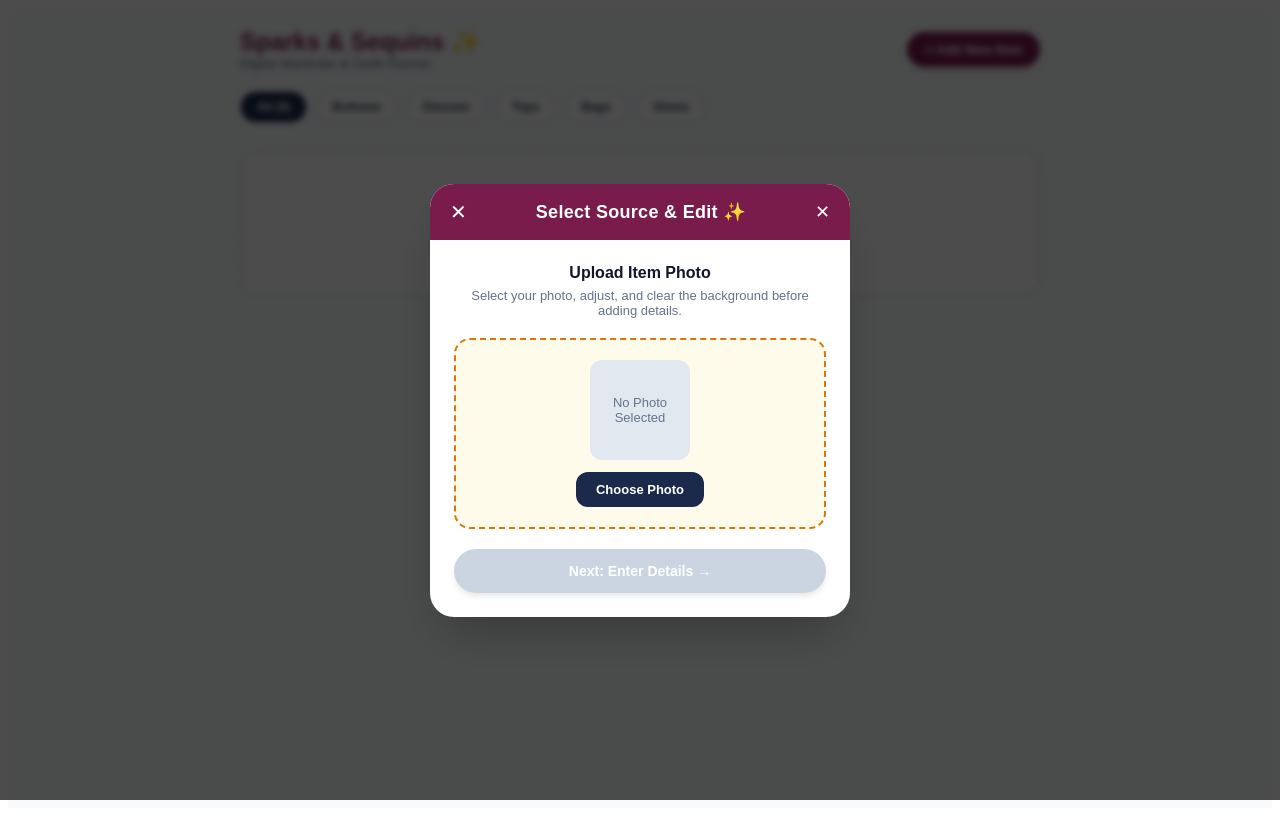
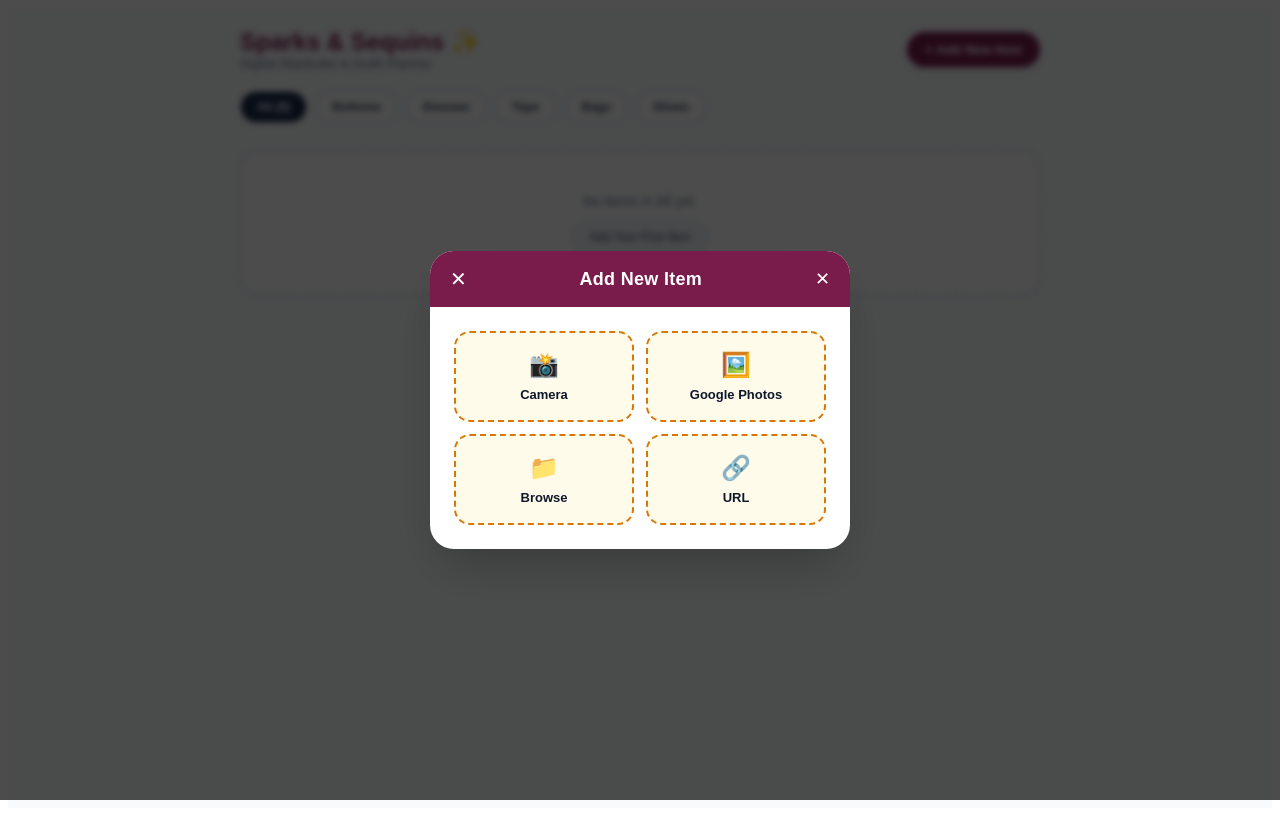
Before and after one commit to vhMarle/digital-styling, a React (Vite) app: page / in a window 1280 px wide. Both pictures are taken after a click on the button "+ Add New Item". Built offline with nearby package versions, Linux system fonts and the light colour scheme.

Commit message:
Restore original multi-step UI layout with working background removal and success popup

```diff
--- a/src/components/AddItem.jsx
+++ b/src/components/AddItem.jsx
@@ -11,7 +11,7 @@ const SUBCATEGORIES = {
 };
 
 export default function AddItem({ onClose, onAddItem }) {
-  // Step management: 1 = Source Upload & Background Removal, 2 = Item Details Form
+  // Step management: 1 = Source Selection & Background Removal, 2 = Item Details Form
   const [step, setStep] = useState(1);
 
   const [file, setFile] = useState(null);
@@ -19,7 +19,7 @@ export default function AddItem({ onClose, onAddItem }) {
   const [processedImageUrl, setProcessedImageUrl] = useState('');
   const [isRemovingBg, setIsRemovingBg] = useState(false);
 
-  // Form fields (initialized empty so you only fill in what you know)
+  // Form fields (initialized empty)
   const [category, setCategory] = useState('Tops');
   const [subcategory, setSubcategory] = useState('Sweaters');
   const [color, setColor] = useState('');
@@ -122,7 +122,7 @@ export default function AddItem({ onClose, onAddItem }) {
             {step === 2 ? '‹' : '✕'}
           </button>
           <h2 style={{ margin: 0, fontSize: '18px', fontWeight: '600', letterSpacing: '0.3px' }}>
-            {step === 1 ? 'Select Source & Edit ✨' : 'Add New Item Details ✨'}
+            Add New Item
           </h2>
           <button
             type="button"
@@ -133,33 +133,88 @@ export default function AddItem({ onClose, onAddItem }) {
           </button>
         </div>
 
-        {/* STEP 1: Source Selection & Background Removal */}
+        {/* STEP 1: Source Selection Icons & Background Removal */}
         {step === 1 && (
           <div style={{ padding: '24px', display: 'flex', flexDirection: 'column', gap: '20px', textAlign: 'center' }}>
-            <div>
-              <h3 style={{ margin: '0 0 6px 0', fontSize: '16px', color: '#0f172a' }}>Upload Item Photo</h3>
-              <p style={{ margin: 0, fontSize: '13px', color: '#64748b' }}>Select your photo, adjust, and clear the background before adding details.</p>
+
+            {/* Source Selection Icons Grid */}
+            <div style={{ display: 'grid', gridTemplateColumns: 'repeat(2, 1fr)', gap: '12px' }}>
+
+              {/* Camera */}
+              <button
+                type="button"
+                onClick={() => {
+                  const input = document.getElementById('camera-input');
+                  if (input) input.click();
+                }}
+                style={{
+                  backgroundColor: '#fffbeb', border: '2px dashed #d97706', borderRadius: '16px',
+                  padding: '18px 12px', display: 'flex', flexDirection: 'column', alignItems: 'center', gap: '8px',
+                  cursor: 'pointer'
+                }}
+              >
+                <span style={{ fontSize: '24px' }}>📸</span>
+                <span style={{ fontSize: '13px', fontWeight: 'bold', color: '#0f172a' }}>Camera</span>
+                <input id="camera-input" type="file" accept="image/*" capture="environment" onChange={handleFileChange} style={{ display: 'none' }} />
+              </button>
+
+              {/* Google Photos */}
+              <button
+                type="button"
+                onClick={() => alert('Google Photos integration selected.')}
+                style={{
+                  backgroundColor: '#fffbeb', border: '2px dashed #d97706', borderRadius: '16px',
+                  padding: '18px 12px', display: 'flex', flexDirection: 'column', alignItems: 'center', gap: '8px',
+                  cursor: 'pointer'
+                }}
+              >
+                <span style={{ fontSize: '24px' }}>🖼️</span>
+                <span style={{ fontSize: '13px', fontWeight: 'bold', color: '#0f172a' }}>Google Photos</span>
+              </button>
+
+              {/* Browse */}
+              <label
+                style={{
+                  backgroundColor: '#fffbeb', border: '2px dashed #d97706', borderRadius: '16px',
+                  padding: '18px 12px', display: 'flex', flexDirection: 'column', alignItems: 'center', gap: '8px',
+                  cursor: 'pointer'
+                }}
+              >
+                <span style={{ fontSize: '24px' }}>📁</span>
+                <span style={{ fontSize: '13px', fontWeight: 'bold', color: '#0f172a' }}>Browse</span>
+                <input type="file" accept="image/*" onChange={handleFileChange} style={{ display: 'none' }} />
+              </label>
+
+              {/* URL */}
+              <button
+                type="button"
+                onClick={() => {
+                  const url = prompt('Enter image URL:');
+                  if (url) {
+                    setPreviewUrl(url);
+                    setProcessedImageUrl('');
+                  }
+                }}
+                style={{
+                  backgroundColor: '#fffbeb', border: '2px dashed #d97706', borderRadius: '16px',
+                  padding: '18px 12px', display: 'flex', flexDirection: 'column', alignItems: 'center', gap: '8px',
+                  cursor: 'pointer'
+                }}
+              >
+                <span style={{ fontSize: '24px' }}>🔗</span>
+                <span style={{ fontSize: '13px', fontWeight: 'bold', color: '#0f172a' }}>URL</span>
+              </button>
             </div>
 
-            <div style={{
-              border: '2px dashed #d97706', backgroundColor: '#fffbeb', borderRadius: '16px',
-              padding: '20px', display: 'flex', flexDirection: 'column', alignItems: 'center', gap: '12px'
-            }}>
-              {previewUrl ? (
-                <div>
+            {/* Preview & Background Removal Action */}
+            {previewUrl && (
+              <div style={{ marginTop: '4px' }}>
                 <img
                   src={processedImageUrl || previewUrl}
                   alt="Upload Preview"
-                    style={{ width: '140px', height: '140px', objectFit: 'cover', borderRadius: '12px', boxShadow: '0 4px 12px rgba(0,0,0,0.15)', marginBottom: '12px' }}
+                  style={{ width: '120px', height: '120px', objectFit: 'cover', borderRadius: '12px', boxShadow: '0 4px 12px rgba(0,0,0,0.15)', margin: '0 auto 12px auto', display: 'block' }}
                 />
-                  <div style={{ display: 'flex', gap: '8px', justifyContent: 'center' }}>
-                    <label style={{
-                      backgroundColor: '#1b2a4a', color: '#ffffff', borderRadius: '12px',
-                      padding: '8px 14px', fontSize: '12px', fontWeight: 'bold', cursor: 'pointer'
-                    }}>
-                      Change Photo
-                      <input type="file" accept="image/*" onChange={handleFileChange} style={{ display: 'none' }} />
-                    </label>
+                <div style={{ display: 'flex', gap: '8px', justifyContent: 'center', marginBottom: '14px' }}>
                   <button
                     type="button"
                     onClick={handleRemoveBackground}
@@ -172,35 +227,19 @@ export default function AddItem({ onClose, onAddItem }) {
                     {isRemovingBg ? 'Processing...' : '✨ Clear BG'}
                   </button>
                 </div>
-                </div>
-              ) : (
-                <div>
-                  <div style={{ width: '100px', height: '100px', backgroundColor: '#e2e8f0', borderRadius: '12px', margin: '0 auto 12px auto', display: 'flex', alignItems: 'center', justifyContent: 'center', color: '#64748b', fontSize: '13px' }}>
-                    No Photo Selected
-                  </div>
-                  <label style={{
-                    backgroundColor: '#1b2a4a', color: '#ffffff', borderRadius: '12px',
-                    padding: '10px 20px', fontSize: '13px', fontWeight: 'bold', cursor: 'pointer', display: 'inline-block'
-                  }}>
-                    Choose Photo
-                    <input type="file" accept="image/*" onChange={handleFileChange} style={{ display: 'none' }} />
-                  </label>
-                </div>
-              )}
-            </div>
-
                 <button
                   type="button"
                   onClick={handleProceedToDetails}
-              disabled={!previewUrl}
                   style={{
-                backgroundColor: previewUrl ? '#7a1c4b' : '#cbd5e1', color: '#ffffff', border: 'none',
+                    backgroundColor: '#7a1c4b', color: '#ffffff', border: 'none',
                     borderRadius: '24px', padding: '14px', fontSize: '14px', fontWeight: 'bold',
-                cursor: previewUrl ? 'pointer' : 'not-allowed', boxShadow: '0 4px 6px -1px rgba(0,0,0,0.1)'
+                    cursor: 'pointer', width: '100%', boxShadow: '0 4px 6px -1px rgba(0,0,0,0.1)'
                   }}
                 >
                   Next: Enter Details →
                 </button>
+              </div>
+            )}
           </div>
         )}
 
@@ -258,7 +297,7 @@ export default function AddItem({ onClose, onAddItem }) {
               </div>
             </div>
 
-            {/* Color (Empty by default) */}
+            {/* Color */}
             <div>
               <label style={{ display: 'block', fontSize: '13px', fontWeight: 'bold', color: '#0f172a', marginBottom: '4px' }}>Color</label>
               <input
```
Lines whose indentation alone changed are shown as unchanged.
